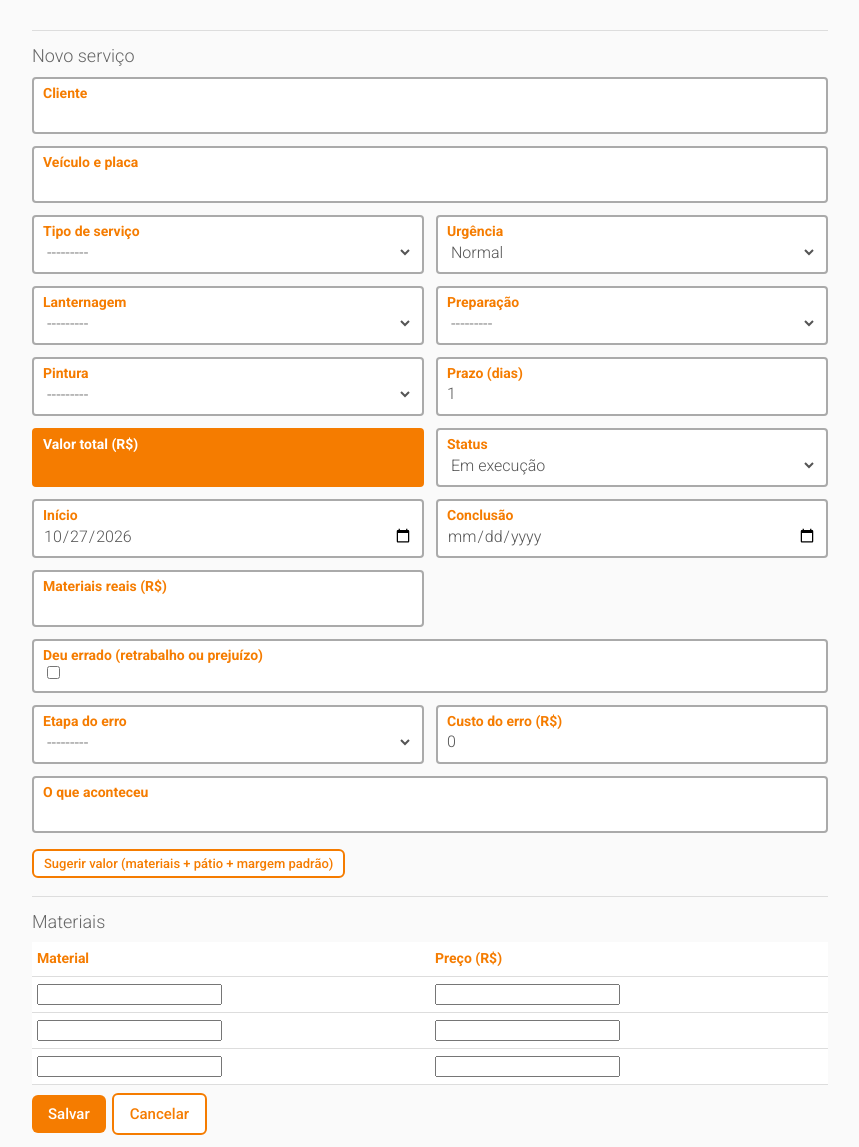
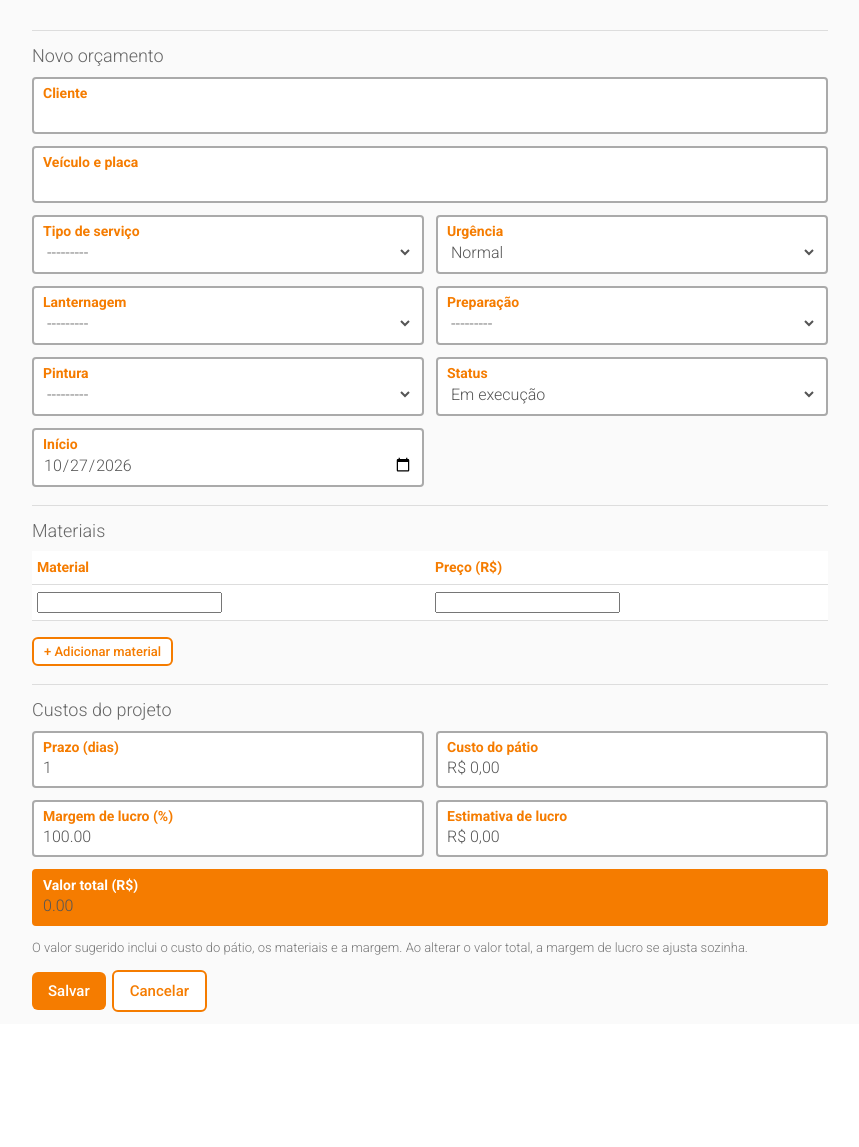
Before and after one commit to elminhodev/AEX-Prog-Internet-2026, a Django app: page /servicos/novo/ in a window 1280 px wide. Shown: the part 99-1246 px from the top of the page, without its empty margins (210-1069 px from the left). After the commit the page ends 1111 px from the top, so only its background shows below. Run offline with Django 5.2, Linux system fonts and the light colour scheme; the visitor is signed in with stand-in values (Sample User, id 1); data comes from the database, SQL or seed files in the repository; data that the repository does not hold is empty.

Commit message:
atualizacao telas e lucros

```diff
--- a/oficina/forms.py
+++ b/oficina/forms.py
@@ -28,7 +28,7 @@ class ServicoForm(forms.ModelForm):
         return dados
 
 
-MaterialFormSet = inlineformset_factory(Servico, Material, fields=("nome", "preco"), extra=3, can_delete=True)
+MaterialFormSet = inlineformset_factory(Servico, Material, fields=("nome", "preco"), extra=1, can_delete=True)
 
 
 class CustosForm(forms.ModelForm):
--- /dev/null
+++ b/oficina/templates/oficina/_campo.html
@@ -0,0 +1 @@
+<label class="f{% if w %} w{% endif %}{% if tot %} tot{% endif %}"><b>{{ f.label }}</b>{{ f }}{{ f.errors }}</label>
--- a/oficina/templates/oficina/servico_form.html
+++ b/oficina/templates/oficina/servico_form.html
@@ -3,36 +3,101 @@
 {% block conteudo %}
 <form method="post">{% csrf_token %}
  {{ form.non_field_errors }}
- <div class="sec">{% if obj %}Editar{% else %}Novo{% endif %} serviço</div>
+ <div class="sec">{% if obj %}Editar serviço{% else %}Novo orçamento{% endif %}</div>
  <div class="g">
- {% for field in form %}
-  <label class="f {% if field.name in 'cliente veiculo erro_obs' %}w{% endif %}{% if field.name == 'preco' %} tot{% endif %}">
-   <b>{{ field.label }}</b>{{ field }}{{ field.errors }}</label>
- {% endfor %}
+  {% include "oficina/_campo.html" with f=form.cliente w=True %}
+  {% include "oficina/_campo.html" with f=form.veiculo w=True %}
+  {% include "oficina/_campo.html" with f=form.tipo %}
+  {% include "oficina/_campo.html" with f=form.urgencia %}
+  {% include "oficina/_campo.html" with f=form.lanternagem %}
+  {% include "oficina/_campo.html" with f=form.preparacao %}
+  {% include "oficina/_campo.html" with f=form.pintura %}
+  {% include "oficina/_campo.html" with f=form.status %}
+  {% include "oficina/_campo.html" with f=form.inicio %}
  </div>
- <p><button type="button" class="btn o s" id="sugerir">Sugerir valor (materiais + pátio + margem padrão)</button></p>
 
  <div class="sec">Materiais</div>
  {{ formset.management_form }}{{ formset.non_form_errors }}
- <table>
+ <table id="materiais">
   <tr><th>Material</th><th>Preço (R$)</th>{% if obj %}<th>Excluir</th>{% endif %}</tr>
   {% for f in formset %}
   <tr>{{ f.id }}<td>{{ f.nome }}</td><td>{{ f.preco }}{{ f.preco.errors }}</td>
    {% if obj %}<td>{% if f.instance.pk %}{{ f.DELETE }}{% endif %}</td>{% endif %}</tr>
   {% endfor %}
  </table>
+ <p><button type="button" class="btn o s" id="add-material">+ Adicionar material</button></p>
+ <template id="modelo-material">
+  <tr>{{ formset.empty_form.id }}<td>{{ formset.empty_form.nome }}</td><td>{{ formset.empty_form.preco }}</td>{% if obj %}<td></td>{% endif %}</tr>
+ </template>
+
+ <div class="sec">Custos do projeto</div>
+ <div class="g">
+  {% include "oficina/_campo.html" with f=form.prazo %}
+  <label class="f"><b>Custo do pátio</b><input id="cp" readonly></label>
+  <label class="f"><b>Margem de lucro (%)</b><input id="margem" type="number" step="1" value="{{ margem }}"></label>
+  <label class="f"><b>Estimativa de lucro</b><input id="est" readonly></label>
+  {% include "oficina/_campo.html" with f=form.preco w=True tot=True %}
+ </div>
+ <p class="hint">O valor sugerido inclui o custo do pátio, os materiais e a margem. Ao alterar o valor total, a margem de lucro se ajusta sozinha.</p>
+
+ {% if obj %}
+ <div class="sec">Ao concluir (valores reais)</div>
+ <div class="g">
+  {% include "oficina/_campo.html" with f=form.fim %}
+  {% include "oficina/_campo.html" with f=form.materiais_reais %}
+  {% include "oficina/_campo.html" with f=form.erro %}
+  {% include "oficina/_campo.html" with f=form.erro_etapa %}
+  {% include "oficina/_campo.html" with f=form.erro_custo %}
+  {% include "oficina/_campo.html" with f=form.erro_obs w=True %}
+ </div>
+ {% endif %}
+
  <div class="row"><button class="btn">Salvar</button><a class="btn o" href="{% url 'fila' %}">Cancelar</a></div>
 </form>
 <script>
-document.getElementById('sugerir').onclick = () => {
-  let mat = 0;
-  document.querySelectorAll('input[name$="-preco"]').forEach(i => {
+const CD = {{ custo_dia }};
+const $ = id => document.getElementById(id);
+const prazo = $('id_prazo'), preco = $('id_preco'), margem = $('margem'), cp = $('cp'), est = $('est');
+const brl = v => 'R$ ' + v.toFixed(2).replace('.', ',');
+
+function materiais() {
+  let total = 0;
+  document.querySelectorAll('#materiais input[name$="-preco"]').forEach(i => {
     const del = i.closest('tr').querySelector('[name$="-DELETE"]');
-    if (!(del && del.checked)) mat += parseFloat(i.value) || 0;
+    if (!(del && del.checked)) total += parseFloat(i.value) || 0;
   });
-  const prazo = parseFloat(document.getElementById('id_prazo').value) || 1;
-  const custo = mat + {{ custo_dia }} * prazo;
-  document.getElementById('id_preco').value = (custo * (1 + {{ margem }} / 100)).toFixed(2);
-};
+  return total;
+}
+
+function atualiza(origem) {
+  const patio = CD * Math.max(1, parseFloat(prazo.value) || 1);
+  const total = patio + materiais();
+  cp.value = brl(patio);
+  if (origem === 'valor') {
+    const v = parseFloat(preco.value) || 0;
+    margem.value = total ? Math.round((v - total) / total * 100) : 0;
+  } else {
+    preco.value = (total * (1 + (parseFloat(margem.value) || 0) / 100)).toFixed(2);
+  }
+  est.value = brl((parseFloat(preco.value) || 0) - total);
+}
+
+prazo.addEventListener('input', () => atualiza('margem'));
+margem.addEventListener('input', () => atualiza('margem'));
+preco.addEventListener('input', () => atualiza('valor'));
+$('materiais').addEventListener('input', () => atualiza('margem'));
+$('materiais').addEventListener('change', () => atualiza('margem'));
+
+$('add-material').addEventListener('click', () => {
+  const total = $('id_materiais-TOTAL_FORMS');
+  const n = parseInt(total.value);
+  $('materiais').tBodies[0].insertAdjacentHTML('beforeend',
+    $('modelo-material').innerHTML.replaceAll('__prefix__', n));
+  total.value = n + 1;
+  const nome = document.getElementById('id_materiais-' + n + '-nome');
+  if (nome) nome.focus();
+});
+
+atualiza({% if obj %}'valor'{% else %}'margem'{% endif %});
 </script>
 {% endblock %}
--- a/oficina/views.py
+++ b/oficina/views.py
@@ -32,6 +32,9 @@ def fila(request):
 def servico_form(request, pk=None):
     obj = get_object_or_404(Servico, pk=pk) if pk else None
     form = ServicoForm(request.POST or None, instance=obj)
+    if not obj:  # na criação, esconde os campos que só valem depois do serviço pronto
+        for nome in ("fim", "materiais_reais", "erro", "erro_etapa", "erro_custo", "erro_obs"):
+            del form.fields[nome]
     formset = MaterialFormSet(request.POST or None, instance=obj)
     if request.method == "POST" and form.is_valid() and formset.is_valid():
         servico = form.save()
```
